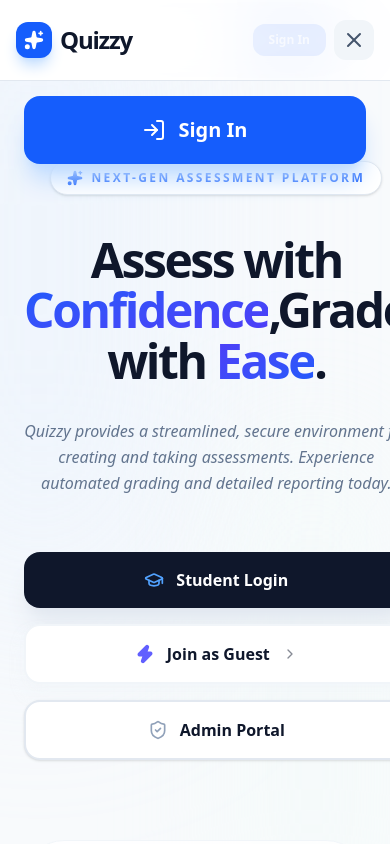
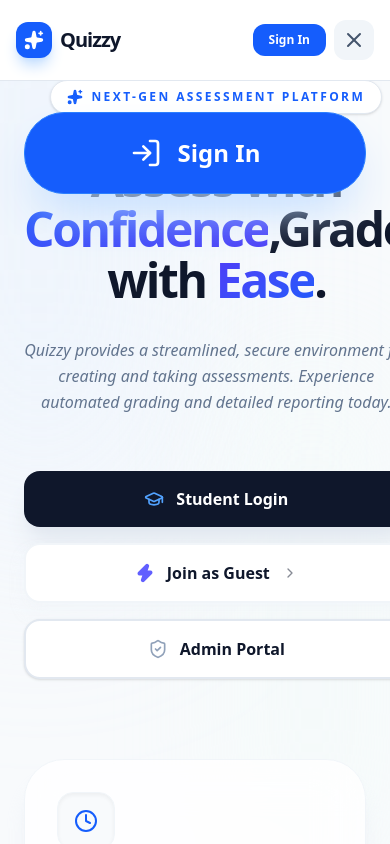
Before and after one commit to Okashanadeem/Quizzy, a Next.js app in the folder frontendApp/: page / in a window 390 px wide. Both pictures are taken after a click on the button 354 px from the left and 40 px from the top of the page. Shown: the top 844 px of the page. Built offline with nearby package versions, Linux system fonts and the light colour scheme.

Commit message:
UI/UX Final Polish: Fixed mobile menu visibility, premium glass-morphism, and smart sticky navbar logic

```diff
--- a/frontendApp/src/app/globals.css
+++ b/frontendApp/src/app/globals.css
@@ -1,8 +1,12 @@
 @import "tailwindcss";
 
 @layer base {
+  html, body {
+    @apply overflow-x-hidden max-w-full;
+  }
+
   body {
-    @apply bg-slate-50 text-slate-900 antialiased overflow-x-hidden;
+    @apply bg-slate-50 text-slate-900 antialiased;
     font-family: ui-sans-serif, system-ui, -apple-system, BlinkMacSystemFont, "Segoe UI", Roboto, "Helvetica Neue", Arial, sans-serif;
     /* Smooth scrolling for anchor links */
     scroll-behavior: smooth;
--- a/frontendApp/src/components/Navbar.tsx
+++ b/frontendApp/src/components/Navbar.tsx
@@ -8,8 +8,34 @@ export default function Navbar() {
   const [isStudentLoggedIn, setIsStudentLoggedIn] = useState(false);
   const [isAdminLoggedIn, setIsAdminLoggedIn] = useState(false);
   const [isMobileMenuOpen, setIsMobileMenuOpen] = useState(false);
+  const [isVisible, setIsVisible] = useState(true);
+  const [lastScrollY, setLastScrollY] = useState(0);
   const pathname = usePathname();
   const router = useRouter();
+
+  useEffect(() => {
+    const handleScroll = () => {
+      const currentScrollY = window.scrollY;
+
+      // Always show navbar at the very top or if mobile menu is open
+      if (currentScrollY < 10 || isMobileMenuOpen) {
+        setIsVisible(true);
+      }
+      // Scrolling down: hide navbar
+      else if (currentScrollY > lastScrollY && currentScrollY > 80) {
+        setIsVisible(false);
+      }
+      // Scrolling up: show navbar
+      else if (currentScrollY < lastScrollY) {
+        setIsVisible(true);
+      }
+
+      setLastScrollY(currentScrollY);
+    };
+
+    window.addEventListener('scroll', handleScroll, { passive: true });
+    return () => window.removeEventListener('scroll', handleScroll);
+  }, [lastScrollY, isMobileMenuOpen]);
 
   useEffect(() => {
     const checkAuthStatus = () => {
@@ -65,13 +91,13 @@ export default function Navbar() {
   const hideAuthButton = pathname === '/login' || pathname === '/admin/login';
 
   return (
-    <nav className="bg-white/90 backdrop-blur-md border-b border-slate-200 sticky top-0 z-[100]">
-      <div className="max-w-7xl mx-auto px-4 sm:px-6 h-20 flex items-center justify-between">
-        <Link href="/" className="flex items-center gap-2 group z-[110]">
+    <nav className={`bg-white/90 backdrop-blur-md border-b border-slate-200 fixed top-0 z-[100] w-full transition-transform duration-500 ease-in-out ${isVisible ? 'translate-y-0' : '-translate-y-full'}`}>
+      <div className="max-w-7xl mx-auto px-4 sm:px-6 lg:px-8 h-20 flex items-center justify-between relative z-[110]">
+        <Link href="/" className="flex items-center gap-2 group shrink-0">
           <div className="p-2 rounded-xl bg-blue-600 text-white shadow-lg shadow-blue-200 group-hover:scale-110 transition-transform">
             <Sparkles className="w-5 h-5 fill-current" />
           </div>
-          <span className="text-2xl font-black text-slate-900 tracking-tighter">Quizzy</span>
+          <span className="text-xl sm:text-2xl font-black text-slate-900 tracking-tighter">Quizzy</span>
         </Link>
 
         {/* Desktop Menu */}
@@ -130,7 +156,7 @@ export default function Navbar() {
           )}
           <button
             onClick={() => setIsMobileMenuOpen(!isMobileMenuOpen)}
-            className="p-2 rounded-xl bg-slate-100 text-slate-600 hover:bg-slate-200 transition-all z-[110]"
+            className="p-2 rounded-xl bg-slate-100 text-slate-600 hover:bg-slate-200 transition-all"
           >
             {isMobileMenuOpen ? <X className="w-6 h-6" /> : <Menu className="w-6 h-6" />}
           </button>
@@ -139,59 +165,59 @@ export default function Navbar() {
 
       {/* Mobile Menu Overlay */}
       <div
-        className={`fixed inset-0 bg-white/80 backdrop-blur-2xl z-[90] md:hidden transition-all duration-500 ease-in-out ${
+        className={`fixed inset-0 bg-white/95 backdrop-blur-3xl z-[105] md:hidden transition-all duration-500 ease-in-out ${
           isMobileMenuOpen
             ? 'opacity-100 pointer-events-auto translate-y-0'
-            : 'opacity-0 pointer-events-none -translate-y-8'
+            : 'opacity-0 pointer-events-none -translate-y-full'
         }`}
       >
-        <div className="flex flex-col gap-4 pt-24 px-6">
+        <div className="flex flex-col gap-4 pt-28 px-6">
           {isStudentLoggedIn && (
             <Link
               href="/dashboard"
-              className={`flex items-center gap-3 p-4 rounded-2xl text-lg font-bold transition-all transform ${isMobileMenuOpen ? 'translate-x-0 opacity-100' : '-translate-x-4 opacity-0'} duration-300 delay-100 ${
-                pathname === '/dashboard' ? 'bg-blue-600 text-white shadow-lg shadow-blue-200' : 'bg-slate-100/50 text-slate-600'
+              className={`flex items-center gap-4 p-5 rounded-[2rem] text-xl font-black transition-all transform ${isMobileMenuOpen ? 'translate-x-0 opacity-100' : '-translate-x-8 opacity-0'} duration-500 delay-100 shadow-sm border ${
+                pathname === '/dashboard' ? 'bg-blue-600 text-white border-blue-500 shadow-blue-200' : 'bg-slate-50 text-slate-600 border-slate-100'
               }`}
             >
-              <GraduationCap className="w-6 h-6" />
+              <GraduationCap className="w-7 h-7" />
               Student Dashboard
             </Link>
           )}
           {isAdminLoggedIn && (
             <Link
               href="/admin/dashboard"
-              className={`flex items-center gap-3 p-4 rounded-2xl text-lg font-bold transition-all transform ${isMobileMenuOpen ? 'translate-x-0 opacity-100' : '-translate-x-4 opacity-0'} duration-300 delay-150 ${
-                pathname.startsWith('/admin') ? 'bg-slate-900 text-white shadow-lg shadow-slate-200' : 'bg-slate-100/50 text-slate-600'
+              className={`flex items-center gap-4 p-5 rounded-[2rem] text-xl font-black transition-all transform ${isMobileMenuOpen ? 'translate-x-0 opacity-100' : '-translate-x-8 opacity-0'} duration-500 delay-150 shadow-sm border ${
+                pathname.startsWith('/admin') ? 'bg-slate-900 text-white border-slate-800 shadow-slate-200' : 'bg-slate-50 text-slate-600 border-slate-100'
               }`}
             >
-              <LayoutDashboard className="w-6 h-6" />
+              <LayoutDashboard className="w-7 h-7" />
               Admin Console
             </Link>
           )}
 
           {isLoggedIn ? (
-            <div className={`flex flex-col gap-3 transition-all transform ${isMobileMenuOpen ? 'translate-x-0 opacity-100' : '-translate-x-4 opacity-0'} duration-300 delay-200`}>
+            <div className={`flex flex-col gap-4 transition-all transform ${isMobileMenuOpen ? 'translate-x-0 opacity-100' : '-translate-x-8 opacity-0'} duration-500 delay-200`}>
               <Link
                 href={isAdminLoggedIn ? "/admin/dashboard" : "/dashboard"}
-                className="flex items-center gap-3 p-4 rounded-2xl bg-blue-600 text-white text-lg font-bold shadow-xl shadow-blue-200"
+                className="flex items-center gap-4 p-5 rounded-[2rem] bg-blue-600 text-white text-xl font-black shadow-2xl shadow-blue-200 border border-blue-500"
               >
-                <LayoutDashboard className="w-6 h-6" />
+                <LayoutDashboard className="w-7 h-7" />
                 My Dashboard
               </Link>
               <button
                 onClick={handleSignOut}
-                className="flex items-center gap-3 p-4 rounded-2xl bg-rose-50/50 text-rose-600 text-lg font-bold border border-rose-100 backdrop-blur-md"
+                className="flex items-center gap-4 p-5 rounded-[2rem] bg-rose-50 text-rose-600 text-xl font-black border border-rose-100 shadow-sm"
               >
-                <LogOut className="w-6 h-6" />
+                <LogOut className="w-7 h-7" />
                 Sign Out
               </button>
             </div>
           ) : (
             <Link
               href={pathname.startsWith('/admin') ? "/admin/login" : "/login"}
-              className={`flex items-center justify-center gap-3 p-5 rounded-2xl bg-blue-600 text-white text-xl font-bold shadow-xl shadow-blue-200 transition-all transform ${isMobileMenuOpen ? 'translate-x-0 opacity-100' : '-translate-x-4 opacity-0'} duration-300 delay-200`}
+              className={`flex items-center justify-center gap-4 p-6 rounded-[2.5rem] bg-blue-600 text-white text-2xl font-black shadow-2xl shadow-blue-200 transition-all transform ${isMobileMenuOpen ? 'translate-x-0 opacity-100' : '-translate-x-8 opacity-0'} duration-500 delay-200 border border-blue-500`}
             >
-              <LogIn className="w-6 h-6" />
+              <LogIn className="w-8 h-8" />
               Sign In
             </Link>
           )}
```
